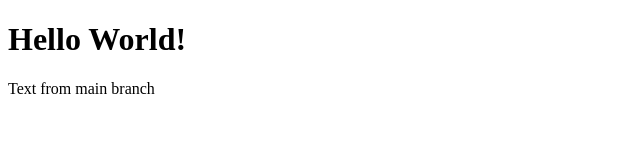
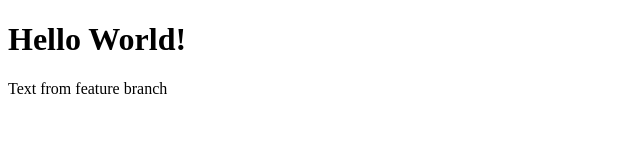
Before and after one commit to Glieb4ik/GitConflict, a plain HTML site: page index.html in a window 1280 px wide. Shown: the full height of the page, 0-640 px from the left. Drawn offline with Linux system fonts and the light colour scheme.

Commit message:
Change text in feature

```diff
--- a/index.html
+++ b/index.html
@@ -7,6 +7,6 @@
 </head>
 <body>
     <h1>Hello World!</h1>
-    <p>Text from main branch</p>
+    <p>Text from feature branch</p>
 </body>
 </html>
```
